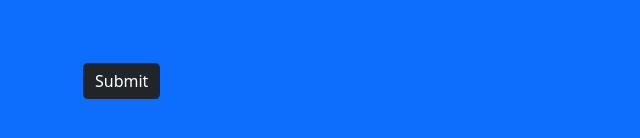
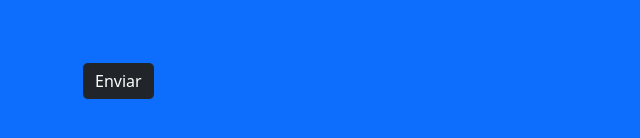
Before and after one commit to TroiBoy/entrega-2, a plain HTML site: page index.html in a window 1280 px wide. Shown: the part 2143-2281 px from the top of the page, 0-640 px from the left. Drawn offline with nearby package versions, Linux system fonts and the light colour scheme.

Commit message:
Update index.html

```diff
--- a/index.html
+++ b/index.html
@@ -156,7 +156,7 @@
                 <textarea class="form-control" name="mensaje" id="" cols="30" rows="10"></textarea>
               </div>
               <div class="container">
-                <button type="submit" class="btn btn-primary bg-dark my-5 ">Submit</button>
+                <button type="submit" class="btn btn-primary bg-dark my-5 ">Enviar</button>
               </div>
             </form>
           </div>
```
